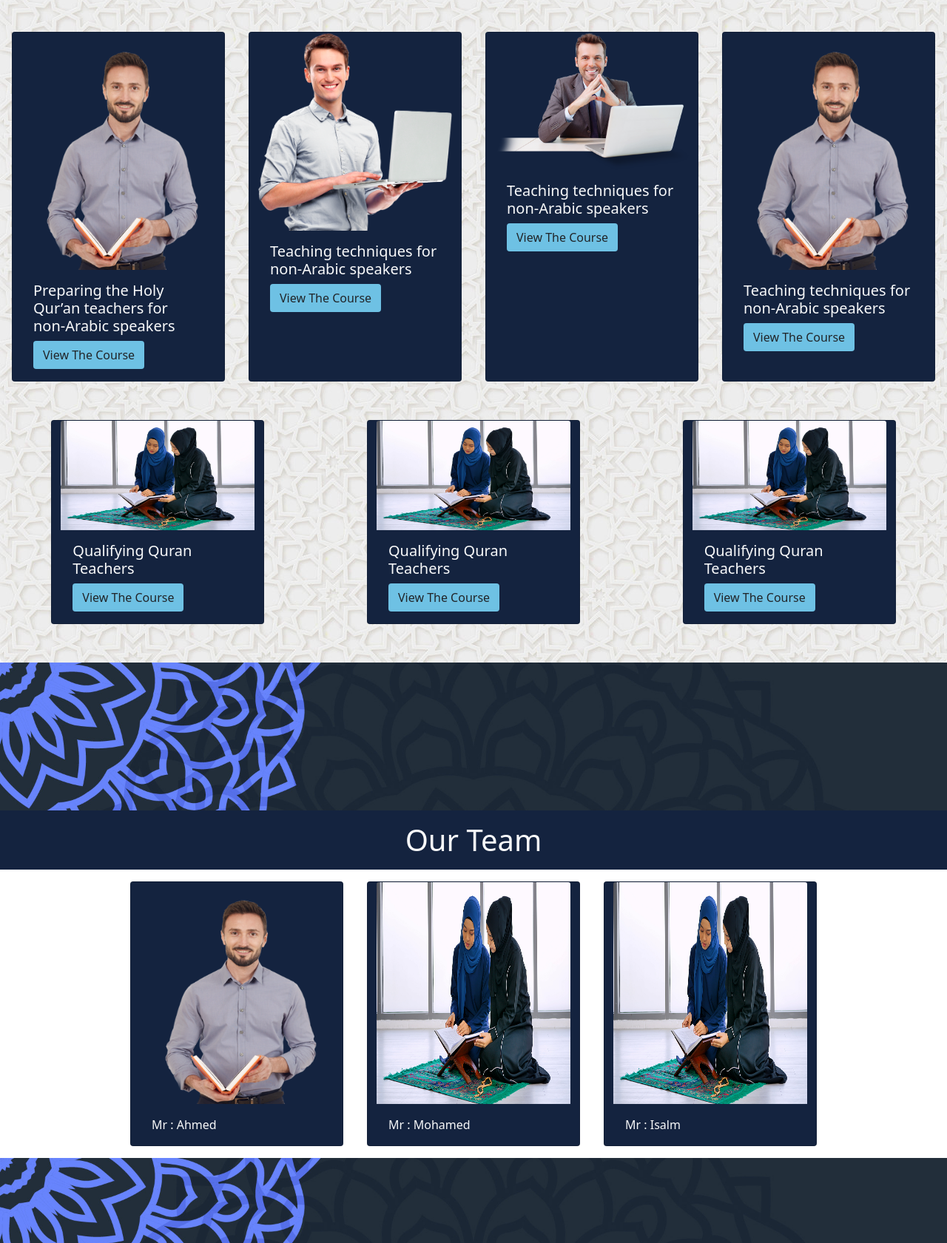
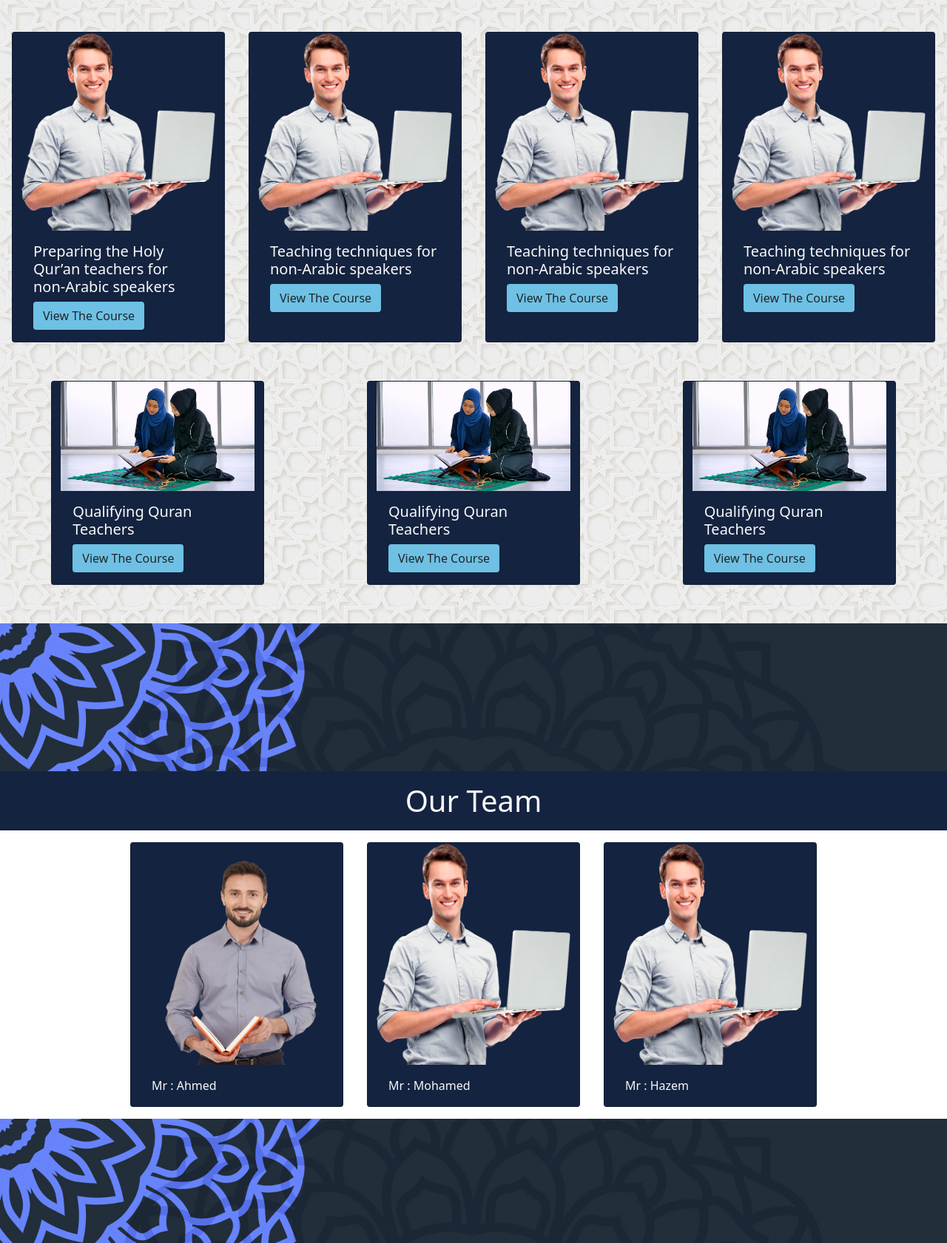
Before and after one commit to Menna-Zalabia/bootstrap, a plain HTML site: page index.html in a window 1280 px wide. Shown: the part 1119-2800 px from the top of the page at 74% size. Drawn offline with nearby package versions, Linux system fonts and the light colour scheme; files whose address does not match are found by name.

Commit message:
Update index.html

```diff
--- a/index.html
+++ b/index.html
@@ -92,7 +92,7 @@
       </div>
       <div class="carousel-inner">
         <div class="carousel-item active">
-          <img src="images/person1.png" class="d-block" height="570px" alt="pic1">
+          <img src="images/person2.png" class="d-block" height="570px" alt="pic1">
           <div class="carousel-caption">
             <h1 style="color:#6EC1E4;">Welcome to Studio Arabiya</h1>
             <h5>IT'S NICE TO MEET YOU</h5>
@@ -202,7 +202,7 @@
       <div class="row justify-content-around pb-5 " style="background-image:url(images/bgjpg.jpg); border-radius: 7px;">
         <div class="card text-light col-lg-3 col-md-4 col-sm-6 m-1 mt-5" style="width: 18rem; background-color:#14233F;">
           <a href="" target="_blank">
-            <img src="images/Person.png" class="card-img-top" alt="html pic"></a>
+            <img src="images/Person2.png" class="card-img-top" alt="html pic"></a>
           <div class="card-body">
             <h5 class="card-title">Preparing the Holy Qur’an teachers for non-Arabic speakers</h5>
             <a href="" class="btn" style="background-color:#6EC1E4;">View The Course</a>
@@ -219,7 +219,7 @@
 
         <div class="card text-light col-lg-3 col-md-4 col-sm-6 m-1 mt-5" style="width: 18rem; background-color:#14233F;">
           <a href="" target="_blank">
-            <img src="images/person1.png" class="card-img-top" alt="css pic"></a>
+            <img src="images/person2.png" class="card-img-top" alt="css pic"></a>
             <div class="card-body">
               <h5 class="card-title">Teaching techniques for non-Arabic speakers</h5>
               <a href="" class="btn" style="background-color:#6EC1E4;">View The Course</a>
@@ -228,7 +228,7 @@
 
         <div class="card text-light col-lg-3 col-md-4 col-sm-6 m-1 mt-5" style="width: 18rem; background-color:#14233F;">
           <a href="" target="_blank">
-            <img src="images/person.png" class="card-img-top" alt="css pic"></a>
+            <img src="images/person2.png" class="card-img-top" alt="css pic"></a>
             <div class="card-body">
               <h5 class="card-title">Teaching techniques for non-Arabic speakers</h5>
               <a href="" class="btn" style="background-color:#6EC1E4;">View The Course</a>
@@ -270,22 +270,22 @@
     <div class="container-fluid">
       <div class="row justify-content-center" >
         <div class="card m-3  text-light" style="width: 18rem; background-color:#14233F;">
-          <img src="images/Person.png" class="card-img-top" height="300px" alt="menna">
+          <img src="images/Person.png" class="card-img-top" height="300px" alt="non">
           <div class="card-body">
             <p class="card-text">Mr : Ahmed</p>
           </div>
         </div>
 
         <div class="card m-3  text-light" style="width: 18rem; background-color:#14233F;">
-          <img src="images/تعليم-القراءة.png" class="card-img-top" height="300px" alt="menna">
+          <img src="images/person2.png" class="card-img-top" height="300px" alt="non">
           <div class="card-body">
             <p class="card-text">Mr : Mohamed</p>
           </div>
         </div>
         <div class="card m-3  text-light" style="width: 18rem; background-color:#14233F;">
-          <img src="images/تعليم-القراءة.png" class="card-img-top" height="300px" alt="menna">
+          <img src="images/person2.png" class="card-img-top" height="300px" alt="non">
           <div class="card-body">
-            <p class="card-text">Mr : Isalm</p>
+            <p class="card-text">Mr : Hazem</p>
           </div>
         </div>
       </div>
```
